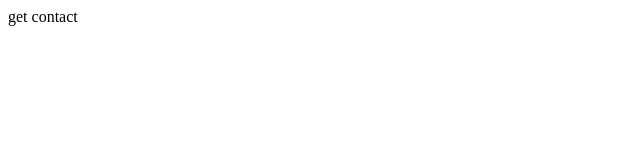
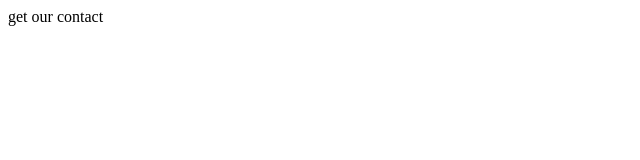
Before and after one commit to fikrihidayatulloh36/latihanGIT, a plain HTML site: page contact.html in a window 1280 px wide. Shown: the full height of the page, 0-640 px from the left. Drawn offline with Linux system fonts and the light colour scheme.

Commit message:
modif contact

```diff
--- a/contact.html
+++ b/contact.html
@@ -6,6 +6,6 @@
     <title>Document</title>
 </head>
 <body>
-    get contact
+    get our contact
 </body>
 </html>
```
